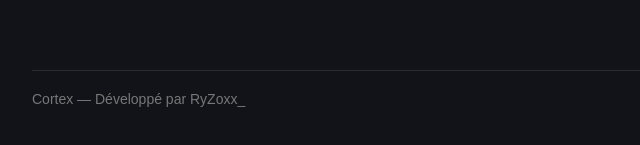
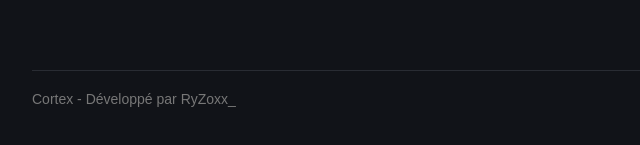
Before and after one commit to RyZoxx26/Terms-Privacy-for-Cortex, a plain HTML site: page index.html in a window 1280 px wide. Shown: the part 495-640 px from the top of the page, 183-823 px from the left. Drawn offline with Linux system fonts and the light colour scheme.

Commit message:
Update index.html

```diff
--- a/index.html
+++ b/index.html
@@ -103,7 +103,7 @@
     </div>
 
     <footer>
-        Cortex — Développé par RyZoxx_
+        Cortex - Développé par RyZoxx_
     </footer>
 
 </div>
```
